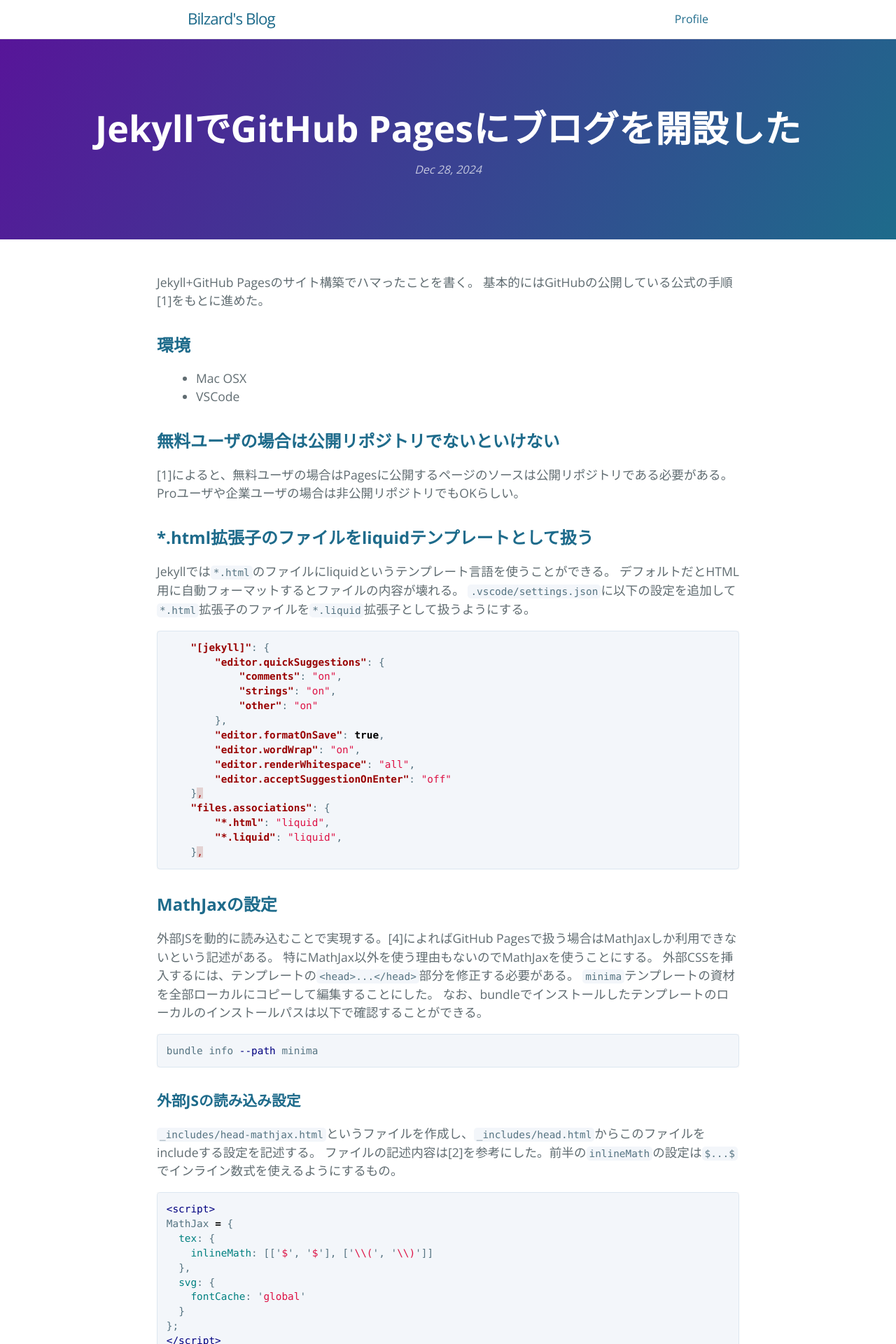
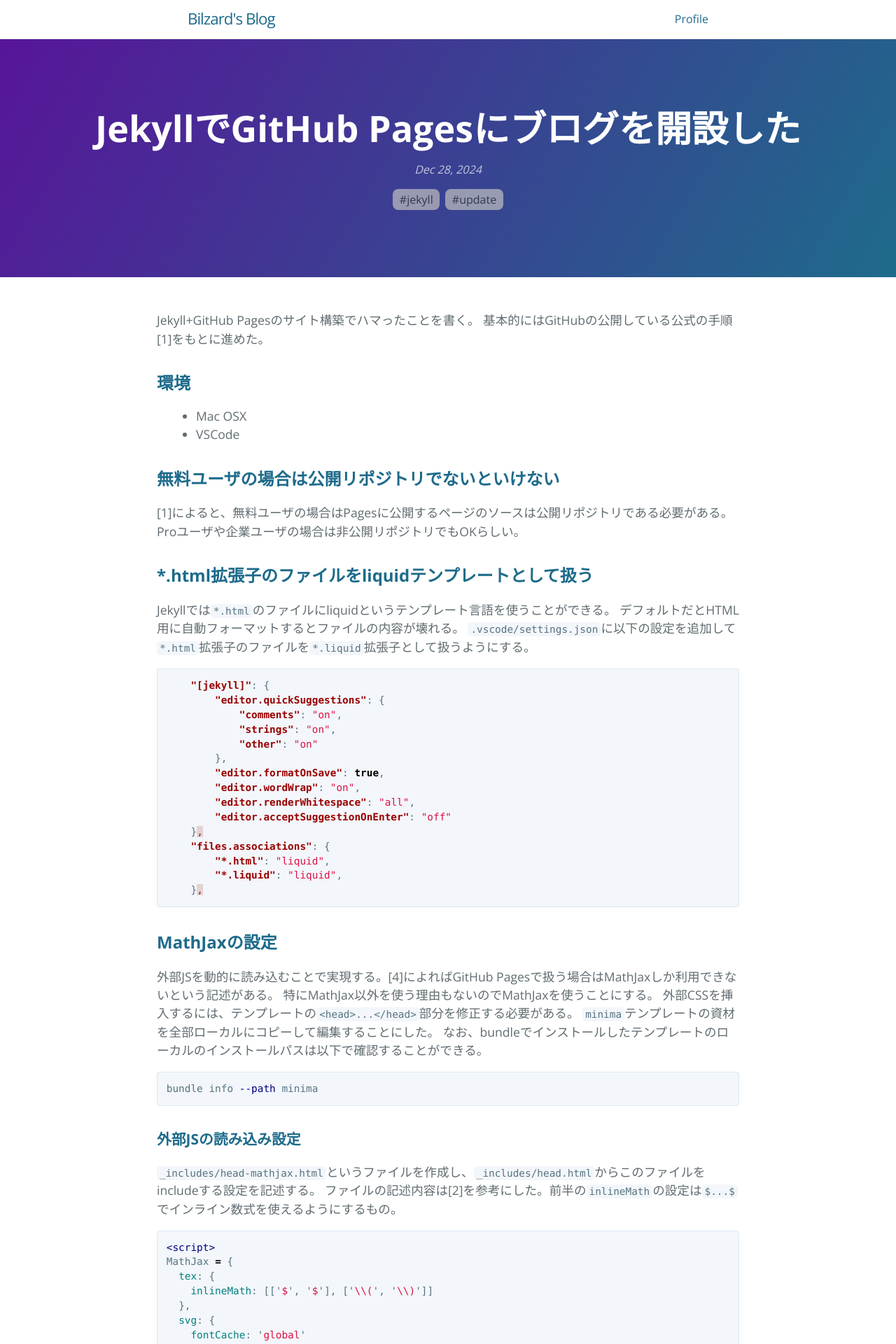
Before and after one commit to bilzard/bilzard.github.io, a Jekyll site: the page built from _posts/2024-12-28-blog-open.md, in a window 1280 px wide. Shown: the top 1920 px of the page at 70% size. Built offline with Jekyll 4.4.1, drawn with Linux system fonts in a browser that asks for light colours.

Commit message:
記事のcategoryをヘッダに表示

```diff
--- a/_layouts/default.html
+++ b/_layouts/default.html
@@ -86,6 +86,11 @@
                 • <span itemprop="author" itemscope itemtype="http://schema.org/Person"><span itemprop="name">{{ page_author }}</span></span>
                 {% endif %}
             </h2>
+            <div class="categories">
+              {% for category in page.categories %}
+                <span class="category">#{{ category }}</span>
+              {% endfor %}
+            </div>
             {% endif %}
             <!-- End: Post tagline -->
         </section>
--- a/_sass/jekyll-theme-cayman-blog.scss
+++ b/_sass/jekyll-theme-cayman-blog.scss
@@ -161,6 +161,36 @@ a {
 
   @include small {
     font-size: 1rem;
+  }
+}
+
+.categories {
+  margin: 1rem 0;
+  display: flex;
+  flex-wrap: wrap; /* タグを複数行で表示 */
+  gap: 0.5rem; /* タグ間のスペース */
+  justify-content: center; /* 水平方向に中央揃え */
+}
+
+.category {
+  display: inline-block;
+  background-color: #c0c0c0; /* グレーの背景 */
+  color: #333; /* テキストカラー */
+  padding: 0.2rem 0.6rem; /* 内側の余白 */
+  border-radius: 0.5rem; /* 輪郭を丸くする */
+  text-decoration: none; /* 下線を消す */
+
+  margin-bottom: 0rem;
+  font-weight: normal;
+  opacity: 0.7;
+  @include large {
+    font-size: 1.0rem;
+  }
+  @include medium {
+    font-size: 0.95rem;
+  }
+  @include small {
+    font-size: 0.75rem;
   }
 }
 
```
